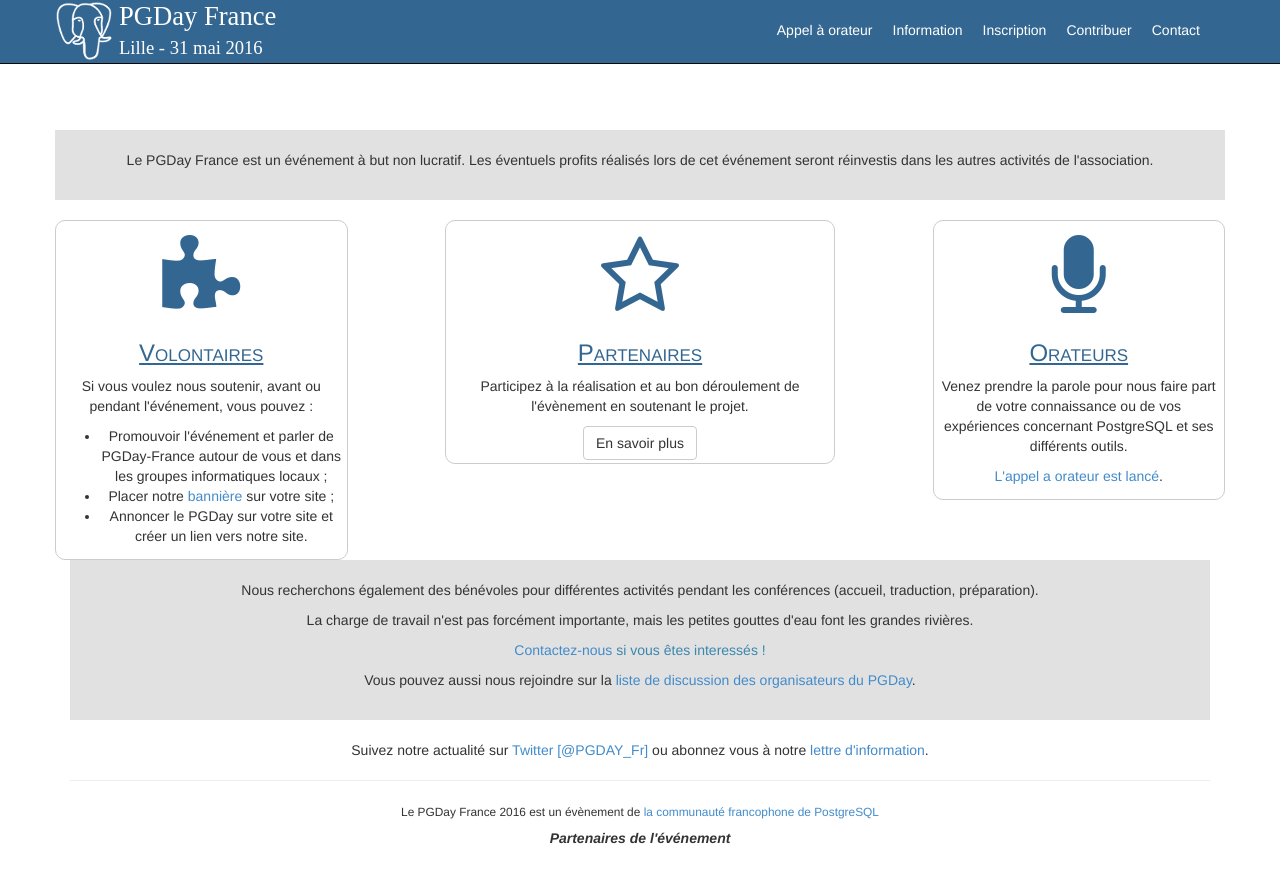
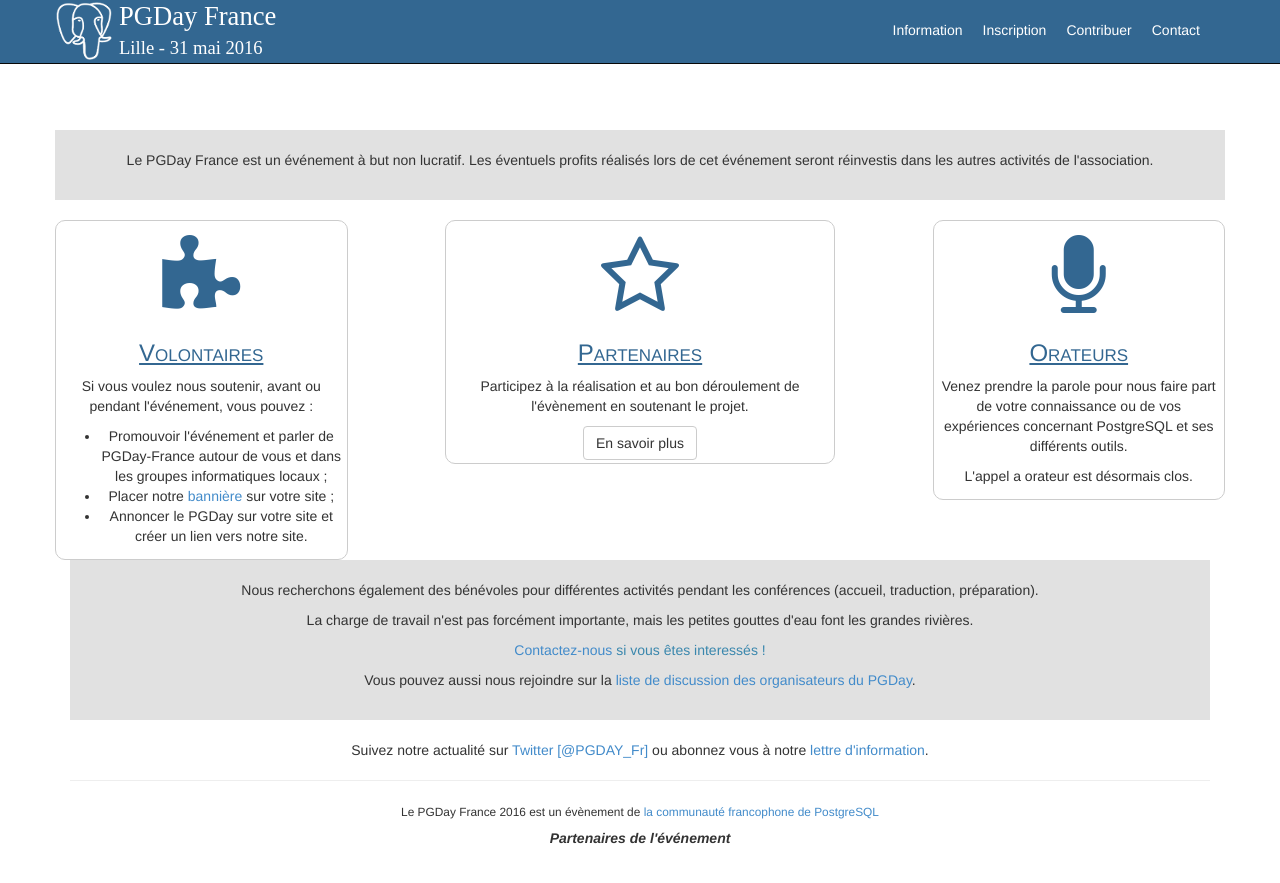
Before and after one commit to postgresqlfr/2024.pgday.fr, a Jekyll site: the page built from contribuer.html, in a window 1280 px wide. Shown: the top 883 px of the page. Built offline with Jekyll 4.4.1, drawn with Linux system fonts in a browser that asks for light colours; Markdown is read by kramdown in place of the engine named in the settings.

Commit message:
CFP is now closed

```diff
--- a/_layouts/default.html
+++ b/_layouts/default.html
@@ -37,7 +37,6 @@
             <li><a href="ateliers.html">Ateliers</a></li>
             <li><a href="programme.html">Programme</a></li>
             -->
-            <li><a href="appel.html">Appel à orateur</a></li>
             <li><a href="information.html">Information</a></li>
             <li><a href="inscription.html">Inscription</a></li>
             <li><a href="contribuer.html">Contribuer</a></li>
--- a/appel.html
+++ b/appel.html
@@ -10,6 +10,9 @@
   <div class="row well">
     <div class="col-xs-12 col-md-12">
       <h4>Appel à Orateurs</h4>
+
+      <p><h3><b>L'appel à orateur est clos.</b></h3></p>
+
       <p>
       Le PGDay France est la conférence annuelle de la communauté
       francophone de PostgreSQL. Cette année, l’événement se tiendra le 31
--- a/contribuer.html
+++ b/contribuer.html
@@ -46,7 +46,7 @@
         <h3>Orateurs</h3>
         <p>Venez prendre la parole pour nous faire part de votre connaissance ou
         de vos expériences concernant PostgreSQL et ses différents outils.</p>
-        <p><a href="appel.html">L'appel a orateur est lancé</a>.</p>
+        <p>L'appel a orateur est désormais clos.</p>
       </div>
     </div>
 
--- a/index.html
+++ b/index.html
@@ -46,8 +46,6 @@
         <i class="fa fa-microphone"></i>
         <h3>Conférences</h3>
         <h4>Mardi 31 mai</h4>
-        <a class="btn btn-default" href="appel.html" role="button">Appel à
-          orateur</a>
         <!-- <p>Avec 1 tracks thématiques et 12 orateurs, découvrez toute la richesse de la communauté PostgreSQL en une journée !</p>
         <a class="btn btn-default" href="programme.html" role="button">En savoir plus</a> -->
       </div>
```
